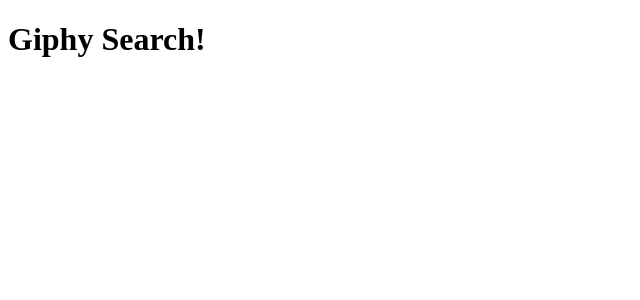
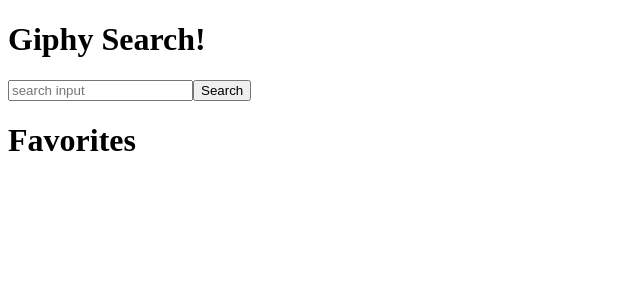
Before and after one commit to KStomberg/giphy-saga-project, a React (Create React App) app: page / in a window 1280 px wide. Shown: the top 300 px of the page, without its empty margins (0-640 px from the left). Built offline with nearby package versions, Linux system fonts and the light colour scheme.

Commit message:
added favorites and search comps

```diff
--- a/src/components/App/App.js
+++ b/src/components/App/App.js
@@ -1,12 +1,14 @@
 import React, { Component } from 'react';
-
+import SearchView from '../SearchView/SearchView';
+import FavoritesView from '../FavoritesView/FavoritesView';
 
 class App extends Component {
 
   render() {
     return (
       <div>
-        <h1>Giphy Search!</h1>
+        <SearchView/>
+        <FavoritesView/>
       </div>
     );
   }
--- /dev/null
+++ b/src/components/FavoritesView/FavoritesView.js
@@ -0,0 +1,18 @@
+import React, { Component } from 'react';
+
+class FavoritesView extends Component {
+
+    render() {
+      return (
+        <div>
+          <h1>Favorites</h1>
+
+
+
+        </div>
+      );
+    }
+
+  }
+
+  export default FavoritesView;
--- /dev/null
+++ b/src/components/SearchView/SearchView.js
@@ -0,0 +1,21 @@
+import React, { Component } from 'react';
+
+
+class SearchView extends Component {
+
+  render() {
+    return (
+      <div>
+        <h1>Giphy Search!</h1>
+
+      <input placeholder="search input"></input><button>Search</button>
+
+
+
+      </div>
+    );
+  }
+
+}
+
+export default SearchView;
```
